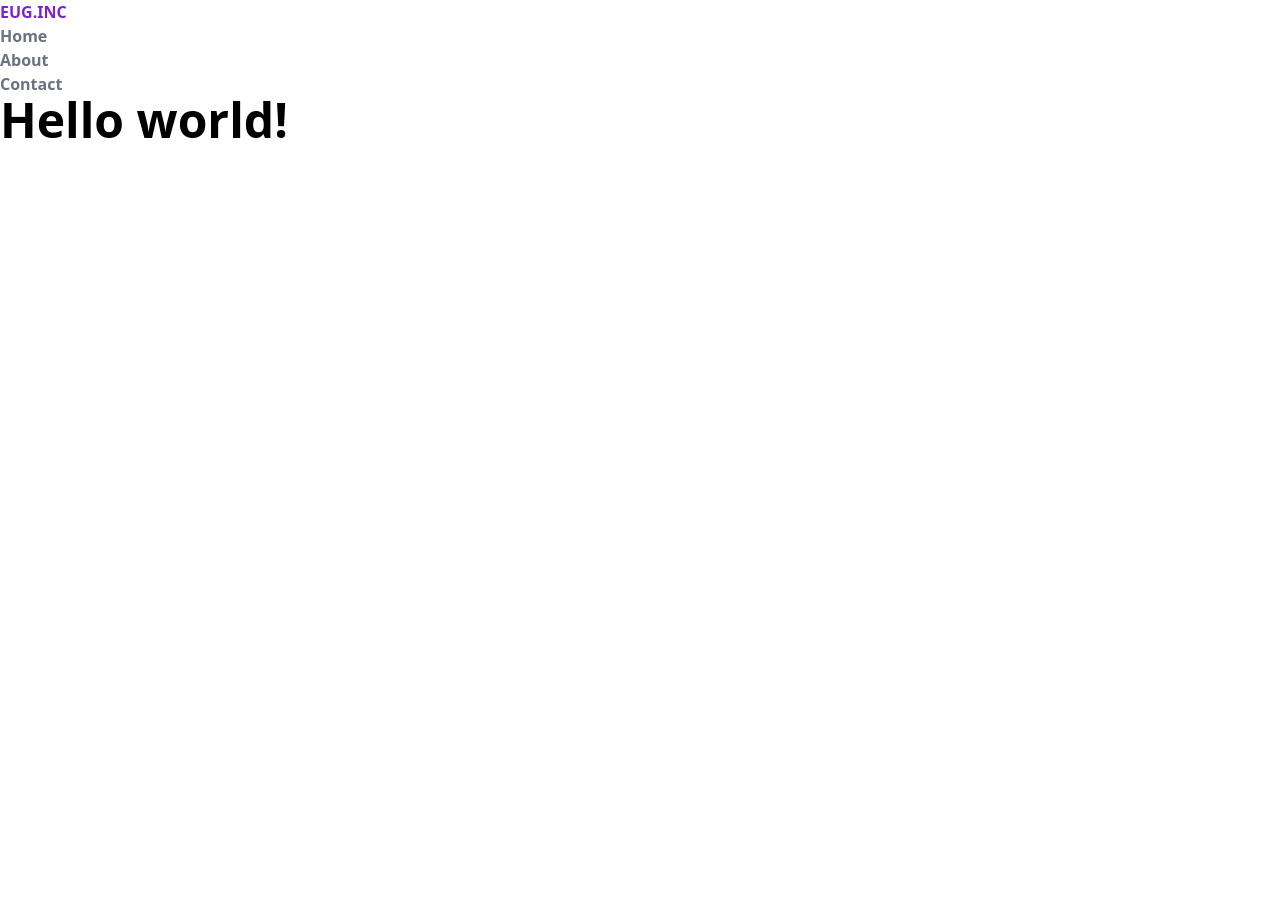
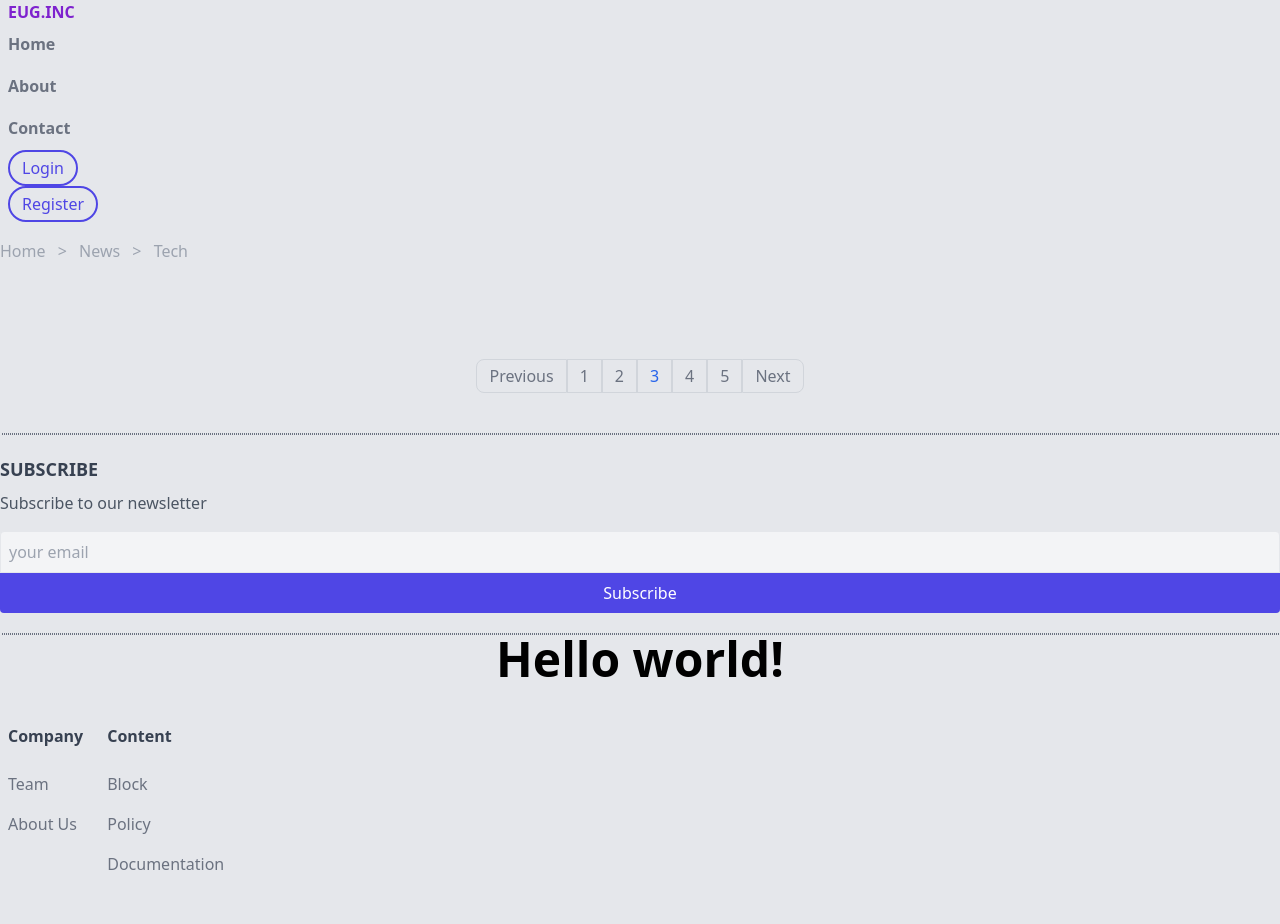
Before and after one commit to Eugene-gif/tailwind, a website: page index.html in a window 1280 px wide. Before the commit the page ends 800 px from the top, so only its background shows below. Drawn offline with nearby package versions, Linux system fonts and the light colour scheme; files that its build step writes are made by us from their sources.

Commit message:
Кнопки

```diff
--- a/index.html
+++ b/index.html
@@ -1,5 +1,6 @@
 <!DOCTYPE html>
 <html lang="en">
+
 <head>
   <meta charset="UTF-8" />
   <meta http-equiv="X-UA-Compatible" content="IE=edge" />
@@ -7,17 +8,106 @@
   <link rel="stylesheet" href="/public/styles.css" />
   <title>TailwindCSS</title>
 </head>
-  <body>
-    <header>
+
+<body class="bg-gray-200">
+  <header class="px-2 border-b">
     <a class="uppercase font-bold text-purple-700" href="">Eug.inc</a>
     <nav>
       <ul class="text-gray-500 font-semibold">
-          <li><a href="#home">Home</a></li>
-          <li><a href="#about">About</a></li>
-          <li><a href="#contact">Contact</a></li>
+        <li><a
+            class="inline-block py-2 border-b-2 border-transparent focus:text-purple-800 hover:text-purple-800 hover:border-purple-800"
+            href="#home">Home</a></li>
+        <li><a
+            class="inline-block py-2 border-b-2 border-transparent focus:text-purple-800 hover:text-purple-800 hover:border-purple-800"
+            href="#about" class="">About</a>
+        </li>
+        <li><a
+            class="inline-block py-2 border-b-2 border-transparent focus:text-purple-800 hover:text-purple-800 hover:border-purple-800"
+            href="#contact" class="opacity-70">Contact</a></li>
+      </ul>
+      <ul>
+        <li><button
+            class="py-1 px-3 border-2 rounded-full border-indigo-600 text-indigo-600 hover:text-white hover:bg-indigo-800 focus:outline-none focus:ring focus:ring-violet-300">Login</button>
+        </li>
+        <li><button
+            class="py-1 px-3 border-2 rounded-full border-indigo-600 text-indigo-600 hover:text-white hover:bg-indigo-800 focus:outline-none focus:ring focus:ring-violet-300">Register</button>
+        </li>
       </ul>
     </nav>
   </header>
-    <h1 class="text-5xl font-bold">Hello world!</h1>
+
+  <main>
+    <!-- breadcrumbs -->
+    <div>
+      <div class="py-4 overflow-y-auto text-gray-400 whitespace-nowrap">
+        <a class="hover:text-gray-900" href="#">Home</a>
+        <span class="mx-2">&gt;</span>
+        <a class="hover:text-gray-900" href="#">News</a>
+        <span class="mx-2">&gt;</span>
+        <a class="hover:text-gray-900" href="#">Tech</a>
+      </div>
+    </div>
+
+    <!-- pagination -->
+    <div class="mt-20 mb-10">
+      <ul class="flex justify-center">
+        <li><a class="inline-block py-1 px-3 border border-gray-300 text-gray-500 hover:bg-gray-100 hover:text-gray-700 rounded-l-lg" href="">Previous</a></li>
+        <li><a class="inline-block py-1 px-3 border border-gray-300 text-gray-500 hover:bg-gray-100 hover:text-gray-700" href="">1</a></li>
+        <li><a class="inline-block py-1 px-3 border border-gray-300 text-gray-500 hover:bg-gray-100 hover:text-gray-700" href="">2</a></li>
+        <li><a class="inline-block py-1 px-3 border border-gray-300 text-blue-600 hover:bg-blue-100 cursor-default" href="">3</a></li>
+        <li><a class="inline-block py-1 px-3 border border-gray-300 text-gray-500 hover:bg-gray-100 hover:text-gray-700" href="">4</a></li>
+        <li><a class="inline-block py-1 px-3 border border-gray-300 text-gray-500 hover:bg-gray-100 hover:text-gray-700" href="">5</a></li>
+        <li><a class="inline-block py-1 px-3 border border-gray-300 text-gray-500 hover:bg-gray-100 hover:text-gray-700 rounded-r-lg" href="">Next</a></li>
+      </ul>
+    </div>
+
+    <!--divider-->
+    <div class="border bg-gray-500 border-dotted"></div>
+
+    <!-- subscribe -->
+    <div class="my-5">
+      <h5 class="font-bold text-lg uppercase text-gray-700 mb-2">Subscribe</h5>
+      <p class="text-gray-600 mb-4">Subscribe to our newsletter</p>
+      <input
+        class="text-gray-700 bg-gray-100 p-2 w-full border rounded-t hover:border-gray-600"
+        type="email" placeholder="your email">
+        <button class="px-4 py-2 bg-indigo-600 text-white rounded-b w-full hover:bg-indigo-800">Subscribe</button>
+    </div>
+
+    <!--divider-->
+    <div class="border bg-gray-500 border-dotted"></div>
+    <h1 class="text-5xl font-bold text-center">Hello world!</h1>
+  </main>
+
+  <footer class="border-t mt-10m py-10 px-2">
+    <div class="flex gap-6">
+      <div class="company">
+        <h6 class="font-semibold text-gray-700 mb-4">Company</h6>
+        <ul>
+          <li><a class="inline-block text-gray-500 py-2 hover:underline"
+              href="#">Team</a></li>
+          <li><a class="inline-block text-gray-500 py-2 hover:underline"
+              href="#">About Us</a>
+          </li>
+        </ul>
+      </div>
+      <div class="content">
+        <h6 class="font-semibold text-gray-700 mb-4">Content</h6>
+        <ul>
+          <li><a class="inline-block text-gray-500 py-2 hover:underline"
+              href="#">Block</a></li>
+          <li><a
+              class="inline-block text-gray-500 py-2 hover:underline decoration-gray-700 underline-offset-5"
+              href="#">Policy</a>
+          </li>
+          <li><a
+              class="inline-block text-gray-500 py-2 hover:underline decoration-2 decoration-gray-700 underline-offset-4"
+              href="#">Documentation</a>
+          </li>
+        </ul>
+      </div>
+    </div>
+  </footer>
 </body>
+
 </html>
```
Lines whose indentation alone changed are shown as unchanged.
